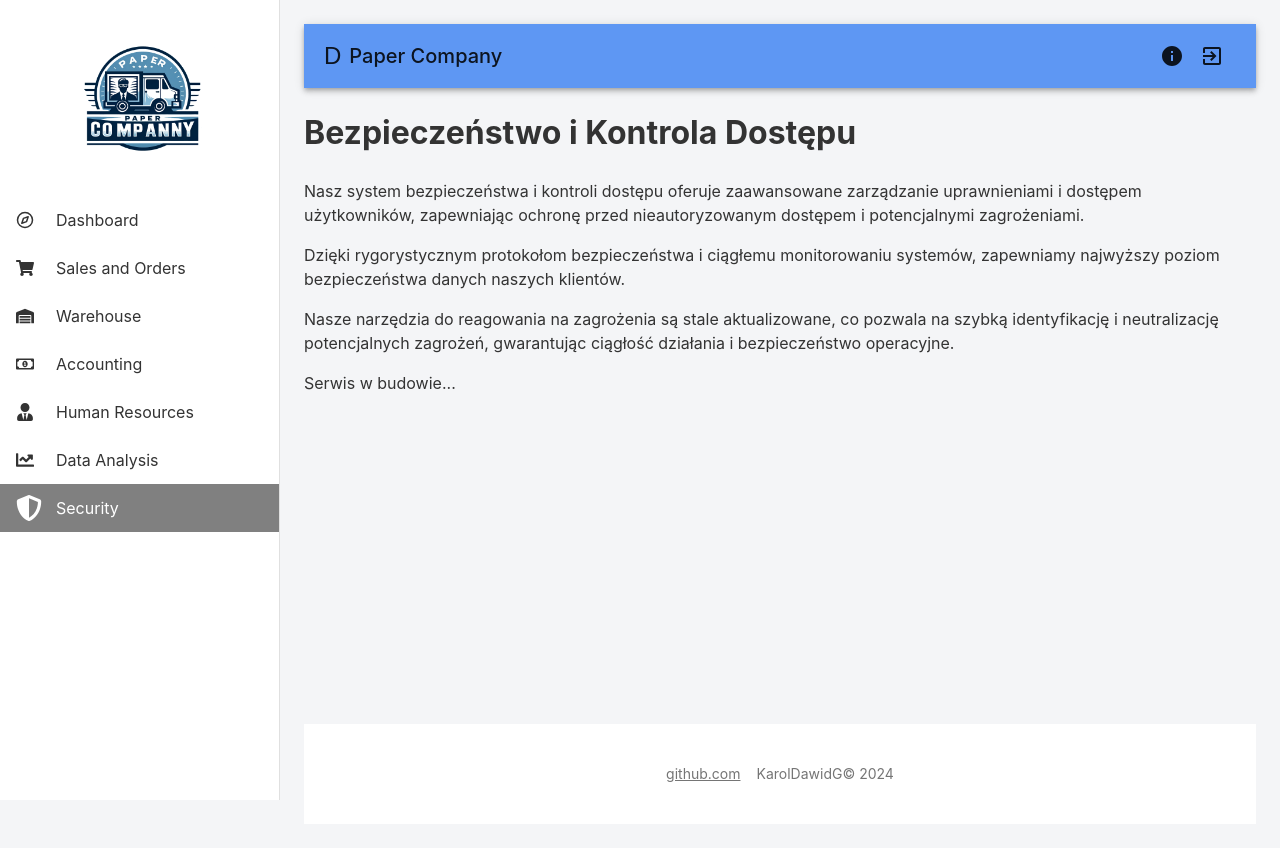
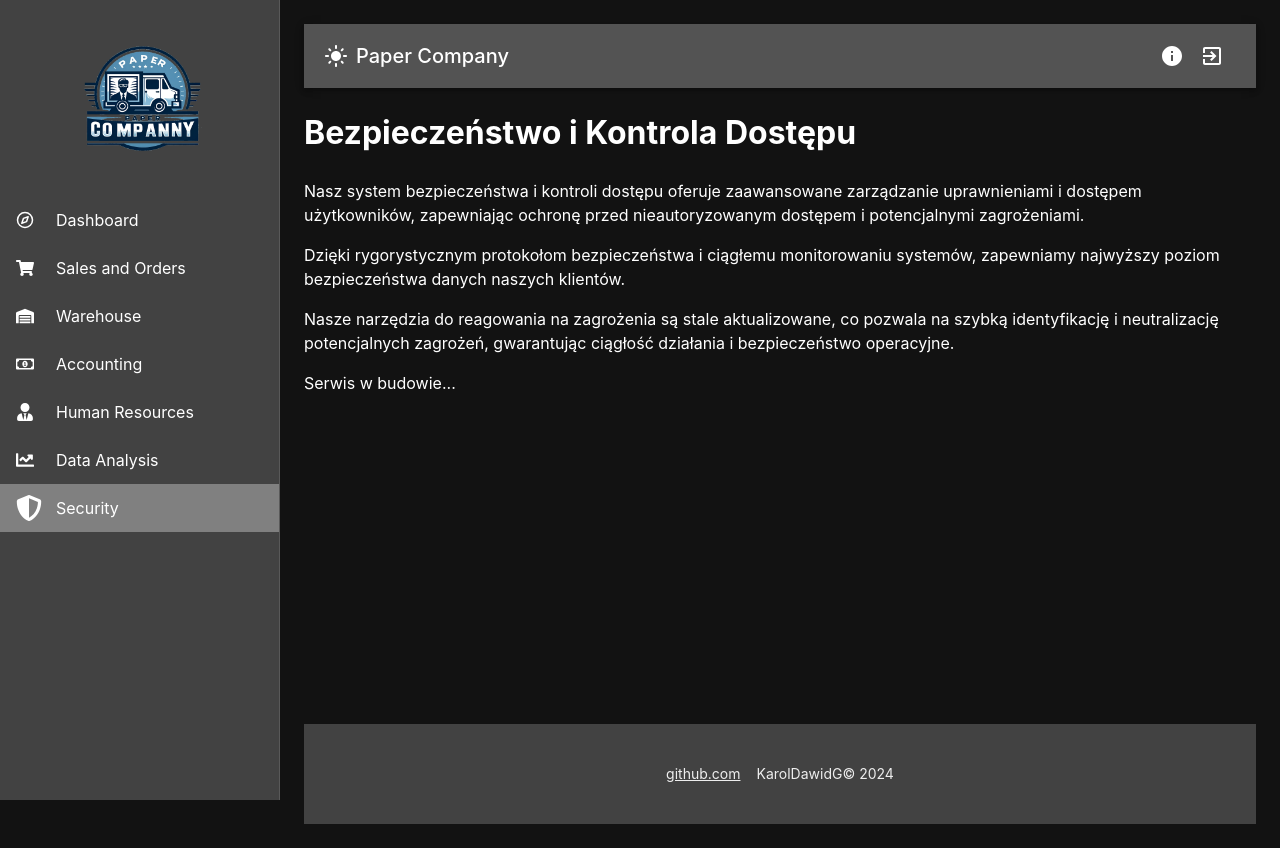
Before and after one commit to KarolDawidG/Paper_Company, a Next.js app in the folder frontend/: page /security in a window 1280 px wide. Built offline with nearby package versions, Linux system fonts and the light colour scheme.

Commit message:
Dark/Light Mode

```diff
--- a/frontend/app/components/TopBar.tsx
+++ b/frontend/app/components/TopBar.tsx
@@ -1,17 +1,30 @@
 import React from "react";
 import { AppBar, Toolbar, IconButton, Typography, Button } from "@mui/material";
+import DarkModeIcon from '@mui/icons-material/DarkMode';
+import LightModeIcon from '@mui/icons-material/LightMode';
 import ExitToAppIcon from '@mui/icons-material/ExitToApp';
 import InfoIcon from '@mui/icons-material/Info';
 import { useRouter } from 'next/navigation';
 
-const TopBar = () => {
+const TopBar = ({toggleTheme, mode}: any) => {
     const router = useRouter();
-
+    //add endpont in backend side
+    const handleLogOut = async () =>{
+        try{
+            localStorage.removeItem('token');
+            localStorage.removeItem('role');
+            localStorage.removeItem('idUser');
+            router.push('/');
+        } catch (error) {
+            console.error("Error: ", error)
+        }
+    }
     return (
         <AppBar position="static">
             <Toolbar>
-                <IconButton edge="start" color="inherit" aria-label="mode">
-                    D
+
+                <IconButton edge="start" color="inherit" aria-label="mode" onClick={toggleTheme}>
+                    {mode === 'dark' ? <LightModeIcon /> : <DarkModeIcon />}
                 </IconButton>
 
                 <Typography variant="h6" style={{ flexGrow: 1 }}>
@@ -22,7 +35,7 @@ const TopBar = () => {
                     <InfoIcon />
                 </IconButton>
 
-                <IconButton color="inherit" aria-label="logout">
+                <IconButton color="inherit" aria-label="logout" onClick={handleLogOut}>
                     <ExitToAppIcon />
                 </IconButton>
             </Toolbar>
--- a/frontend/app/theme/theme.tsx
+++ b/frontend/app/theme/theme.tsx
@@ -1,19 +1,20 @@
 import { createTheme } from '@mui/material/styles';
 
-const theme = createTheme({
+export const lightTheme = createTheme({
   palette: {
+    mode: 'light',
     primary: {
-      main: '#5E97F3', // Niebieski kolor, dobrze pasuje do nowoczesnych interfejsów
+      main: '#5E97F3',
     },
     secondary: {
-      main: '#FFC107', // Amberski dla akcentów
+      main: '#FFC107',
     },
     background: {
-      default: '#f4f5f7', // Jasne tło, dla subtelnego wyglądu
+      default: '#f4f5f7',
       paper: '#ffffff',
     },
     text: {
-      primary: '#333333', // Ciemnoszary tekst dla lepszej czytelności
+      primary: '#333333',
       secondary: '#757575',
     },
   },
@@ -31,7 +32,7 @@ const theme = createTheme({
       '"Segoe UI Symbol"',
     ].join(','),
     button: {
-      textTransform: 'none', // Wyłącza automatyczne wielkie litery na przyciskach
+      textTransform: 'none',
     },
     h1: {
       fontSize: '2.2rem',
@@ -39,12 +40,54 @@ const theme = createTheme({
     h2: {
       fontSize: '1.8rem',
     },
-    // Dalsze dostosowanie typografii...
   },
   shape: {
-    borderRadius: 8, // Zaokrąglenie rogów dla komponentów
+    borderRadius: 8,
   },
-  // Możesz także dostosować inne aspekty motywu, takie jak przejścia, cienie, itp.
 });
 
-export default theme;
+export const darkTheme = createTheme({
+  palette: {
+    mode: 'dark',
+    primary: {
+      main: '#5E97F3',
+    },
+    secondary: {
+      main: '#FFC107',
+    },
+    background: {
+      default: '#121212',
+      paper: '#424242',
+    },
+    text: {
+      primary: '#ffffff',
+      secondary: '#eeeeee',
+    },
+  },
+  typography: {
+    fontFamily: [
+      '-apple-system',
+      'BlinkMacSystemFont',
+      '"Segoe UI"',
+      'Roboto',
+      '"Helvetica Neue"',
+      'Arial',
+      'sans-serif',
+      '"Apple Color Emoji"',
+      '"Segoe UI Emoji"',
+      '"Segoe UI Symbol"',
+    ].join(','),
+    button: {
+      textTransform: 'none',
+    },
+    h1: {
+      fontSize: '2.2rem',
+    },
+    h2: {
+      fontSize: '1.8rem',
+    },
+  },
+  shape: {
+    borderRadius: 8,
+  },
+});
--- a/frontend/pages/_app.tsx
+++ b/frontend/pages/_app.tsx
@@ -1,7 +1,8 @@
+import React, { useEffect, useMemo, useState } from 'react';
 import { Sidebars } from '@/app/components/Sidebars';
 import type { AppProps } from 'next/app';
-import { ThemeProvider, CssBaseline, Box } from '@mui/material';
-import theme from '@/app/theme/theme';
+import { ThemeProvider, CssBaseline, Box, useMediaQuery } from '@mui/material';
+import {lightTheme, darkTheme} from '@/app/theme/theme';
 import { useRouter } from 'next/router';
 import Footer from '@/app/components/Footer';
 import TopBar from '@/app/components/TopBar';
@@ -9,6 +10,26 @@ import TopBar from '@/app/components/TopBar';
 function MyApp({ Component, pageProps }: AppProps) {
   const router = useRouter();
   const isSidebarPage = !router.pathname.startsWith('/click-link');
+  const prefersDarkMode = useMediaQuery('(prefers-color-scheme: dark)', {noSsr: true});
+  const [mode, setMode] = useState<'light' | 'dark'>();
+
+  useEffect(() => {
+    const savedTheme: any = localStorage.getItem('theme') || (prefersDarkMode ? 'light' : 'dark');
+    setMode(savedTheme);
+  }, [prefersDarkMode]);
+
+  useEffect(() => {
+    if (mode) {
+      localStorage.setItem('theme', mode);
+    }
+  }, [mode]);
+
+  const theme = useMemo(()=>(mode === 'dark' ? darkTheme : lightTheme), [mode],);
+
+  const toggleTheme = () => {
+    setMode((prevMode) => (prevMode === 'light' ? 'dark' : 'light'));
+  };
+
 
   return (
     <ThemeProvider theme={theme}>
@@ -16,7 +37,7 @@ function MyApp({ Component, pageProps }: AppProps) {
       {isSidebarPage ? (
         <Sidebars>
           <Box display="flex" flexDirection="column" minHeight="100vh">
-            <TopBar />
+            <TopBar toggleTheme={toggleTheme} mode={mode}/>
             <Box component='main' flexGrow={1}>
               <Component {...pageProps} />
             </Box>
```
